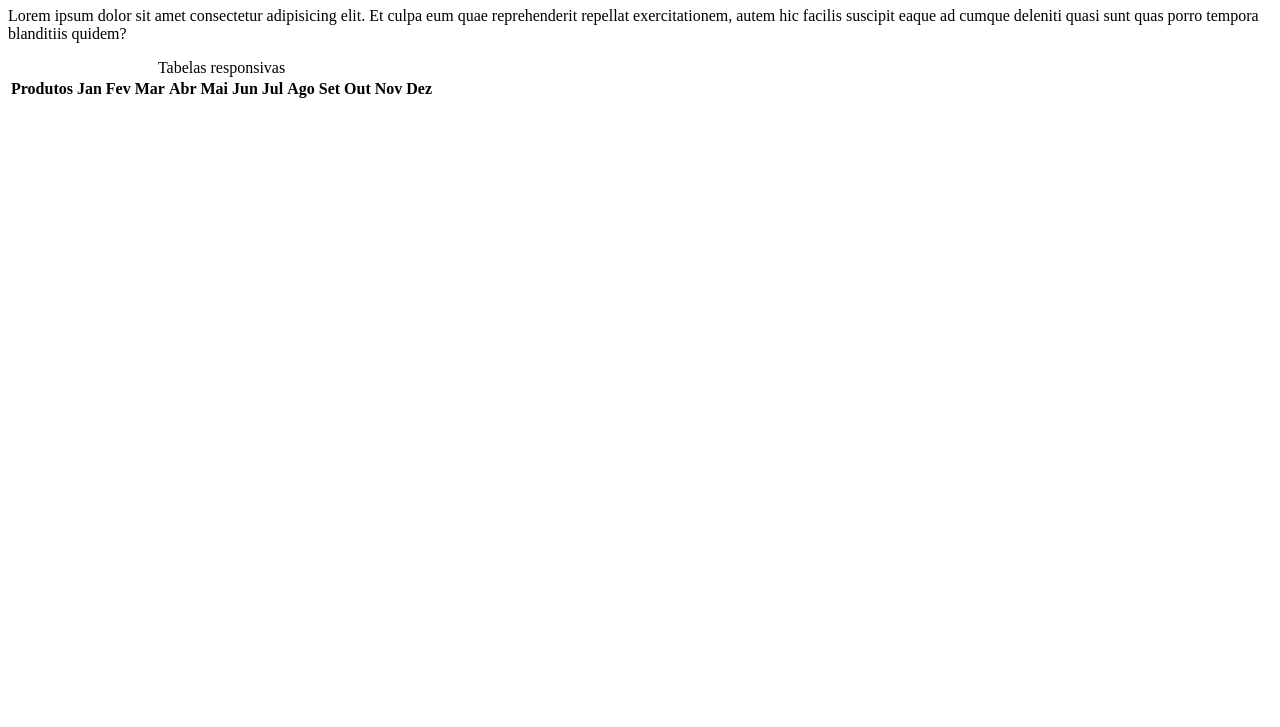
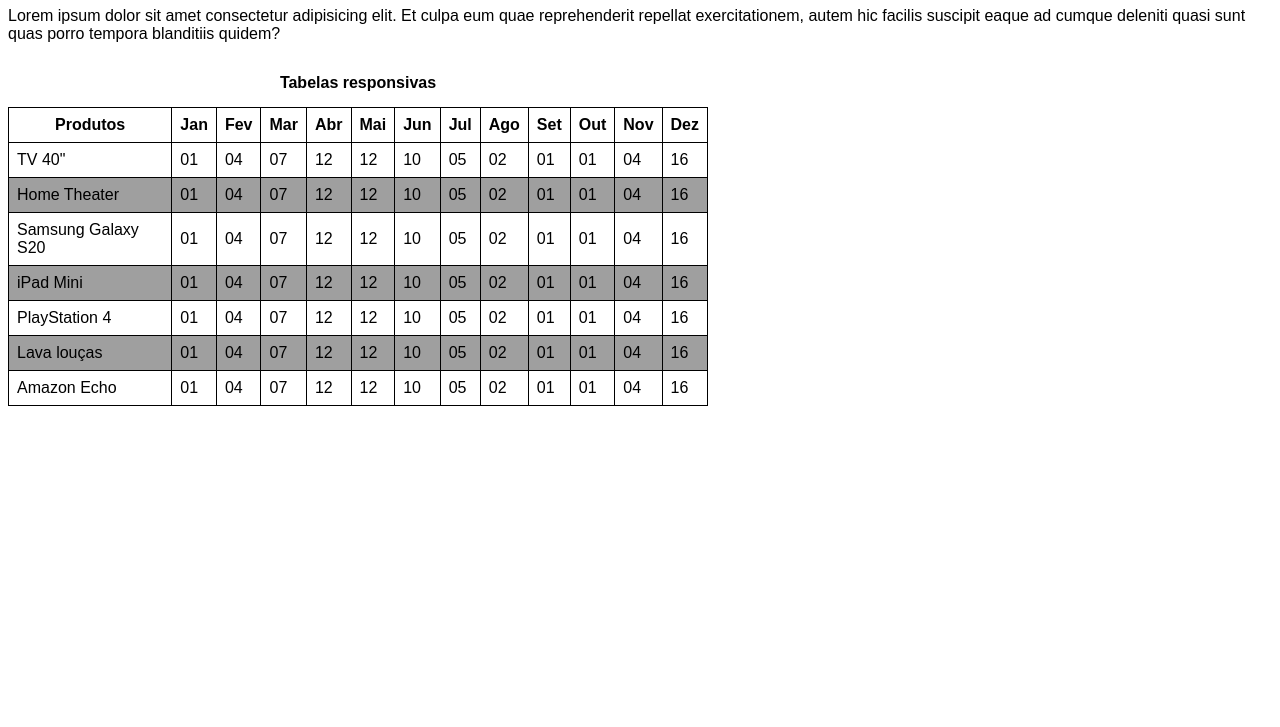
Before and after one commit to yasmimdealbuquerque/html-css, a plain HTML site: page exercicios/ex023/tabela006.html in a window 1280 px wide. Shown: the part 73-800 px from the top of the page. Drawn offline with Linux system fonts and the light colour scheme.

Commit message:
Update tabela006.html

```diff
--- a/exercicios/ex023/tabela006.html
+++ b/exercicios/ex023/tabela006.html
@@ -4,13 +4,44 @@
     <meta charset="UTF-8">
     <meta name="viewport" content="width=device-width, initial-scale=1.0">
     <title>Tabelas responsivas</title>
+    <style>
+        body{
+            font-family: Arial, Helvetica, sans-serif;
+        }
+
+        caption{
+            font-weight: bold;
+            padding: 15px;
+        }
+
+        table{
+            width: 700px;
+            border-collapse: collapse;
+        }
+
+
+        th, td{
+            border: 1px solid black;
+            padding: 8px;
+        }
+
+        tbody > tr:nth-child(2n){
+            background-color: rgba(128, 128, 128, 0.753);
+        }
+
+        div#container{
+            overflow-x: auto;
+        }
+    </style>
 </head>
 <body>
     <h1>Tabelas em telas pequenas</h1>
     <p>Lorem ipsum dolor sit amet consectetur adipisicing elit. Et culpa eum quae reprehenderit repellat exercitationem, autem hic facilis suscipit eaque ad cumque deleniti quasi sunt quas porro tempora blanditiis quidem?</p>
 
+    <div id="container">
         <table>
             <caption>Tabelas responsivas</caption>
+            <thead>
                 <tr>
                     <th>Produtos</th>
                     <th>Jan</th>
@@ -26,6 +57,116 @@
                     <th>Nov</th>
                     <th>Dez</th>
                 </tr>
+            </thead>
+            <tbody>
+                <tr>
+                    <td>TV 40"</td>
+                    <td>01</td>
+                    <td>04</td>
+                    <td>07</td>
+                    <td>12</td>
+                    <td>12</td>
+                    <td>10</td>
+                    <td>05</td>
+                    <td>02</td>
+                    <td>01</td>
+                    <td>01</td>
+                    <td>04</td>
+                    <td>16</td>
+                </tr>
+                <tr>
+                    <td>Home Theater
+                    </td>
+                    <td>01</td>
+                    <td>04</td>
+                    <td>07</td>
+                    <td>12</td>
+                    <td>12</td>
+                    <td>10</td>
+                    <td>05</td>
+                    <td>02</td>
+                    <td>01</td>
+                    <td>01</td>
+                    <td>04</td>
+                    <td>16</td>
+                </tr>
+                <tr>
+                    <td>Samsung Galaxy S20</td>
+                    <td>01</td>
+                    <td>04</td>
+                    <td>07</td>
+                    <td>12</td>
+                    <td>12</td>
+                    <td>10</td>
+                    <td>05</td>
+                    <td>02</td>
+                    <td>01</td>
+                    <td>01</td>
+                    <td>04</td>
+                    <td>16</td>
+                </tr>
+                <tr>
+                    <td>iPad Mini</td>
+                    <td>01</td>
+                    <td>04</td>
+                    <td>07</td>
+                    <td>12</td>
+                    <td>12</td>
+                    <td>10</td>
+                    <td>05</td>
+                    <td>02</td>
+                    <td>01</td>
+                    <td>01</td>
+                    <td>04</td>
+                    <td>16</td>
+                </tr>
+                <tr>
+                    <td>PlayStation 4</td>
+                    <td>01</td>
+                    <td>04</td>
+                    <td>07</td>
+                    <td>12</td>
+                    <td>12</td>
+                    <td>10</td>
+                    <td>05</td>
+                    <td>02</td>
+                    <td>01</td>
+                    <td>01</td>
+                    <td>04</td>
+                    <td>16</td>
+                </tr>
+                <tr>
+                    <td>Lava louças</td>
+                    <td>01</td>
+                    <td>04</td>
+                    <td>07</td>
+                    <td>12</td>
+                    <td>12</td>
+                    <td>10</td>
+                    <td>05</td>
+                    <td>02</td>
+                    <td>01</td>
+                    <td>01</td>
+                    <td>04</td>
+                    <td>16</td>
+                </tr>
+                <tr>
+                    <td>Amazon Echo</td>
+                    <td>01</td>
+                    <td>04</td>
+                    <td>07</td>
+                    <td>12</td>
+                    <td>12</td>
+                    <td>10</td>
+                    <td>05</td>
+                    <td>02</td>
+                    <td>01</td>
+                    <td>01</td>
+                    <td>04</td>
+                    <td>16</td>
+                </tr>
+            </tbody>
         </table>
+    </div>
 </body>
 </html>
```
Lines whose indentation alone changed are shown as unchanged.
